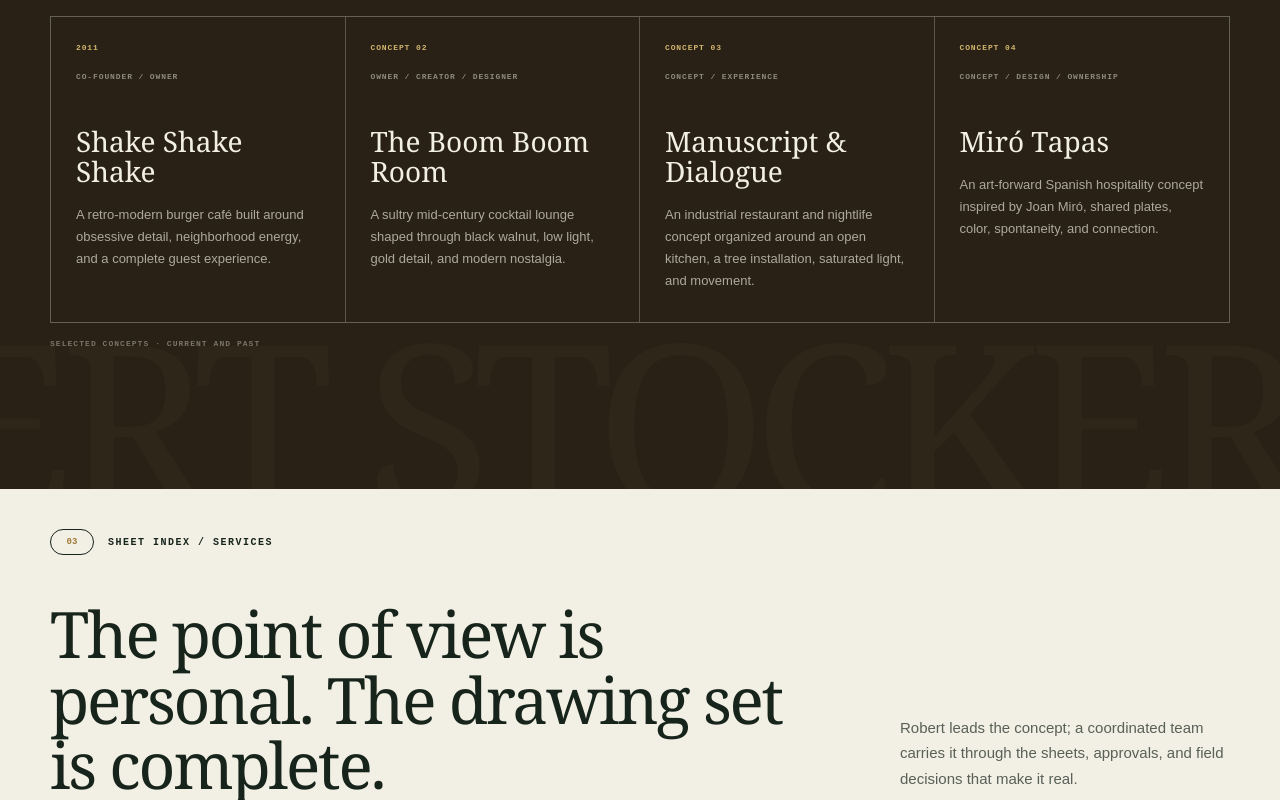
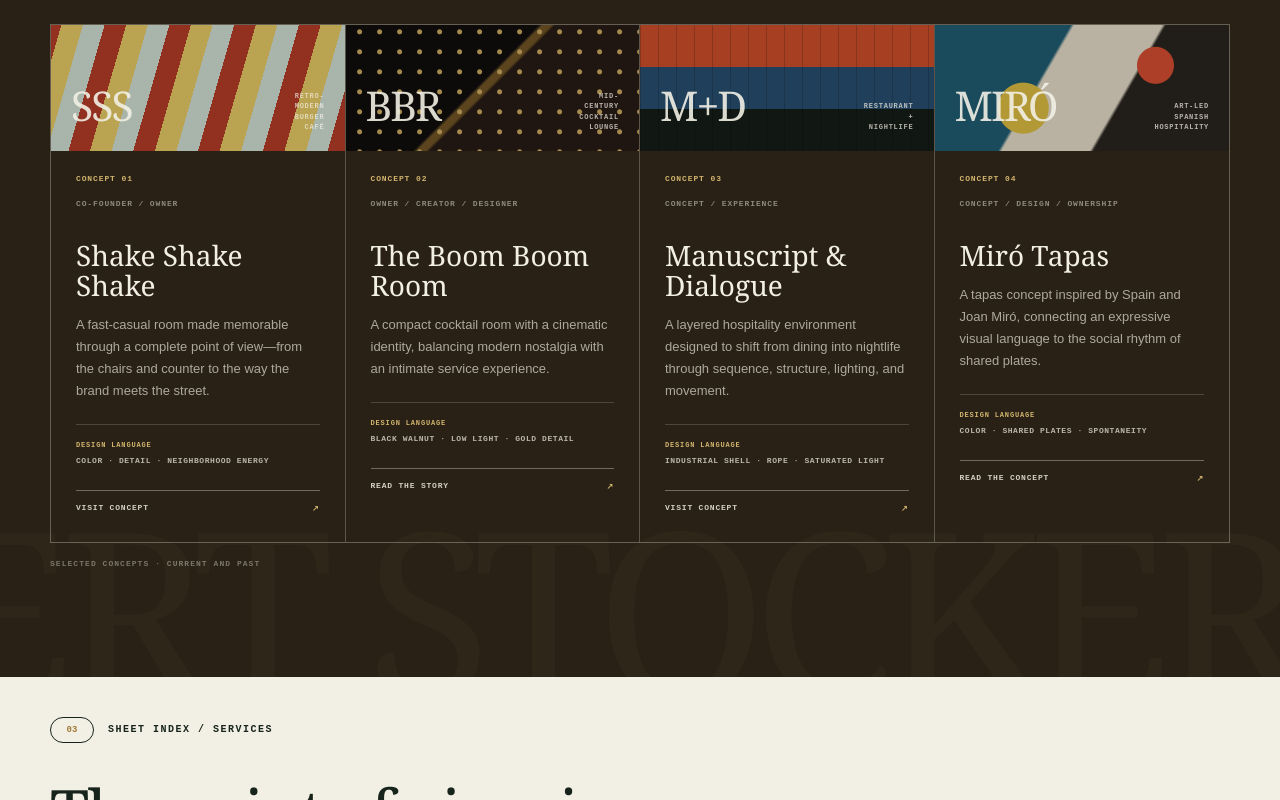
Before and after one commit to bardyaxy/house-and-line, a Next.js app: page / in a window 1280 px wide. Shown: the part 2560-3360 px from the top of the page. Built offline with nearby package versions, Linux system fonts and the light colour scheme.

Commit message:
Strengthen founder portfolio and inquiry flow

```diff
--- a/app/globals.css
+++ b/app/globals.css
@@ -86,18 +86,18 @@
 @media (prefers-reduced-motion: reduce) { html { scroll-behavior: auto; } * { transition: none !important; } }
 
 /* Shared section system */
-.section { padding-block: clamp(92px, 11vw, 150px); }
-.section-kicker { display: grid; grid-template-columns: 44px auto; align-items: center; gap: 14px; margin-bottom: 46px; }
+.section { padding-block: clamp(76px, 8.5vw, 116px); }
+.section-kicker { display: grid; grid-template-columns: 44px auto; align-items: center; gap: 14px; margin-bottom: 36px; }
 .section-kicker span { width: 44px; height: 26px; display: grid; place-items: center; border: 1px solid var(--ink); border-radius: 999px; color: var(--brass); font: 700 9px var(--mono); }
 .section-kicker p { margin: 0; font: 700 10px var(--mono); letter-spacing: .15em; text-transform: uppercase; }
 .section-kicker.light span { border-color: rgba(242,239,228,.45); color: #d1b46e; }
 .section-kicker.light p { color: rgba(242,239,228,.78); }
 h2 { margin: 0; font: 400 clamp(39px, 5vw, 64px)/1.02 var(--serif); letter-spacing: -.035em; }
 h2 em { color: var(--forest); font-weight: 400; }
-.section-heading { display: grid; grid-template-columns: 1.4fr .6fr; align-items: end; gap: 80px; margin-bottom: 62px; }
+.section-heading { display: grid; grid-template-columns: 1.4fr .6fr; align-items: end; gap: 80px; margin-bottom: 48px; }
 .section-heading h2 { max-width: 850px; }
 .section-heading > p { max-width: 40ch; margin: 0 0 6px; color: rgba(23,36,27,.7); font-size: 15px; line-height: 1.7; }
-.section-heading.compact { grid-template-columns: 1fr; margin-bottom: 70px; }
+.section-heading.compact { grid-template-columns: 1fr; margin-bottom: 52px; }
 .body-copy { color: rgba(23,36,27,.68); font-size: 15px; line-height: 1.75; }
 
 /* Mobile navigation */
@@ -130,19 +130,40 @@
 .founder-grid h2 { max-width: 770px; }
 .founder-grid h2 em { color: #d1b46e; }
 .founder-bio { padding-top: 20px; border-top: 1px solid rgba(242,239,228,.32); }
+.founder-profile { display: grid; grid-template-columns: 72px 1fr; align-items: center; gap: 18px; margin-bottom: 30px; }
+.founder-profile > span { width: 72px; height: 72px; display: grid; place-items: center; border: 1px solid #d1b46e; color: #d1b46e; font: 400 28px var(--serif); }
+.founder-profile p { margin: 0; }
+.founder-profile b, .founder-profile small { display: block; }
+.founder-profile b { margin-bottom: 7px; font: 400 21px var(--serif); }
+.founder-profile small { color: rgba(242,239,228,.5); font: 700 8px var(--mono); letter-spacing: .12em; text-transform: uppercase; }
 .founder-lede { margin: 0 0 22px; font: 400 25px/1.4 var(--serif); }
 .founder-bio > p:not(.founder-lede) { margin: 0; color: rgba(242,239,228,.7); font-size: 15px; line-height: 1.75; }
 .founder-principle { margin-top: 37px; padding-top: 18px; border-top: 1px solid rgba(242,239,228,.24); }
 .founder-principle span { display: block; margin-bottom: 12px; color: #d1b46e; font: 700 8px var(--mono); letter-spacing: .15em; text-transform: uppercase; }
 .founder-principle b { display: block; max-width: 28ch; font: 400 21px/1.4 var(--serif); }
-.concept-ledger { display: grid; grid-template-columns: repeat(4, 1fr); margin-top: 82px; border: 1px solid rgba(242,239,228,.3); }
-.concept-ledger article { min-height: 300px; padding: 25px 25px 30px; border-right: 1px solid rgba(242,239,228,.25); }
+.concept-ledger { display: grid; grid-template-columns: repeat(4, 1fr); margin-top: 62px; border: 1px solid rgba(242,239,228,.3); }
+.concept-ledger article { min-height: 500px; padding: 0 25px 28px; border-right: 1px solid rgba(242,239,228,.25); }
 .concept-ledger article:last-child { border-right: 0; }
-.concept-ledger article > div { display: grid; gap: 10px; min-height: 48px; }
+.concept-visual { position: relative; display: flex; min-height: 126px; margin: 0 -25px 22px; padding: 18px 20px; overflow: hidden; align-items: flex-end; justify-content: space-between; background: #17120c; }
+.concept-visual::before { content: ""; position: absolute; inset: 0; opacity: .75; }
+.concept-visual b, .concept-visual i { position: relative; z-index: 1; }
+.concept-visual b { color: rgba(242,239,228,.9); font: 400 41px var(--serif); letter-spacing: -.05em; }
+.concept-visual i { max-width: 13ch; color: rgba(242,239,228,.72); font: 700 7px/1.5 var(--mono); font-style: normal; letter-spacing: .11em; text-align: right; text-transform: uppercase; }
+.concept-shake .concept-visual::before { background: repeating-linear-gradient(90deg, #bc3b27 0 18px, #f0d368 18px 36px, #d9ebe0 36px 54px); transform: skewX(-16deg) scale(1.2); }
+.concept-boom .concept-visual::before { background: radial-gradient(circle at 68% 34%, #d4b264 0 2px, transparent 3px), linear-gradient(135deg, #090909 0 46%, #735625 47% 49%, #241813 50% 100%); background-size: 20px 20px, auto; }
+.concept-manuscript .concept-visual::before { background: linear-gradient(90deg, rgba(0,0,0,.18) 1px, transparent 1px), linear-gradient(#d74e2a 0 33%, #224f76 33% 67%, #101914 67%); background-size: 18px 100%, 100% 100%; }
+.concept-miro .concept-visual::before { background: radial-gradient(circle at 75% 32%, #df4e32 0 18px, transparent 19px), radial-gradient(circle at 30% 66%, #e8c643 0 25px, transparent 26px), linear-gradient(120deg, #1b5e78 0 37%, #efe8d4 38% 62%, #25211e 63%); }
+.concept-meta { display: grid; gap: 7px; min-height: 43px; }
 .concept-ledger span, .concept-ledger small { color: rgba(242,239,228,.5); font: 700 8px/1.4 var(--mono); letter-spacing: .11em; text-transform: uppercase; }
 .concept-ledger span { color: #d1b46e; }
-.concept-ledger h3 { margin: 36px 0 18px; font: 400 28px/1.08 var(--serif); }
+.concept-ledger h3 { margin: 24px 0 14px; font: 400 28px/1.08 var(--serif); }
 .concept-ledger p { margin: 0; color: rgba(242,239,228,.66); font-size: 13px; line-height: 1.7; }
+.concept-ledger dl { margin: 22px 0 0; padding-top: 16px; border-top: 1px solid rgba(242,239,228,.18); }
+.concept-ledger dl div { display: grid; gap: 6px; }
+.concept-ledger dt { color: #d1b46e; font: 700 7px var(--mono); letter-spacing: .12em; text-transform: uppercase; }
+.concept-ledger dd { margin: 0; color: rgba(242,239,228,.72); font: 700 8px/1.55 var(--mono); letter-spacing: .07em; text-transform: uppercase; }
+.concept-ledger a { display: flex; justify-content: space-between; margin-top: 22px; padding-top: 12px; border-top: 1px solid rgba(242,239,228,.35); color: rgba(242,239,228,.85); font: 700 8px var(--mono); letter-spacing: .1em; text-decoration: none; text-transform: uppercase; }
+.concept-ledger a:hover { color: #d1b46e; }
 .concept-note { margin: 16px 0 0; color: rgba(242,239,228,.4); font: 700 8px var(--mono); letter-spacing: .13em; text-transform: uppercase; }
 
 /* Services */
@@ -159,7 +180,7 @@
 .engagement { position: relative; overflow: hidden; background: var(--forest); color: var(--paper); }
 .engagement::before { content: ""; position: absolute; inset: 0; opacity: .14; background-image: linear-gradient(rgba(242,239,228,.15) 1px, transparent 1px), linear-gradient(90deg, rgba(242,239,228,.15) 1px, transparent 1px); background-size: 52px 52px; }
 .engagement .shell { position: relative; }
-.engagement-head { display: grid; grid-template-columns: 1.2fr .65fr; gap: 90px; align-items: end; margin-bottom: 62px; }
+.engagement-head { display: grid; grid-template-columns: 1.2fr .65fr; gap: 90px; align-items: end; margin-bottom: 48px; }
 .engagement-head h2 { max-width: 800px; }
 .engagement-head h2 em { color: #d1b46e; }
 .engagement-head > p { margin: 0 0 4px; color: rgba(242,239,228,.7); font-size: 15px; line-height: 1.75; }
@@ -177,7 +198,7 @@
 /* Process */
 .process-section { overflow: hidden; }
 .phase-line { display: grid; grid-template-columns: repeat(5, 1fr); }
-.phase-line article { position: relative; min-height: 260px; padding: 0 25px 20px 0; }
+.phase-line article { position: relative; min-height: 220px; padding: 0 25px 16px 0; }
 .phase-line article::before { content: ""; position: absolute; top: 41px; left: 0; right: 0; border-top: 1px solid var(--line); }
 .phase-line article:last-child::before { right: 50%; }
 .phase-line article > span { display: block; margin-bottom: 30px; color: var(--brass); font: 700 10px var(--mono); letter-spacing: .12em; }
@@ -186,7 +207,7 @@
 .phase-line p { max-width: 25ch; margin: 0; color: rgba(23,36,27,.65); font-size: 13px; line-height: 1.65; }
 
 /* Built work */
-.work-section { position: relative; overflow: hidden; padding-top: 110px; background: #101914; color: var(--paper); }
+.work-section { position: relative; overflow: hidden; padding-top: 88px; background: #101914; color: var(--paper); }
 .work-section::before { content: ""; position: absolute; inset: 0; opacity: .13; background-image: linear-gradient(rgba(242,239,228,.16) 1px, transparent 1px), linear-gradient(90deg, rgba(242,239,228,.16) 1px, transparent 1px); background-size: 52px 52px; pointer-events: none; }
 .work-section .shell { position: relative; }
 .work-head { display: grid; grid-template-columns: 1.2fr .62fr; align-items: end; gap: clamp(45px, 9vw, 125px); margin-bottom: 55px; }
@@ -210,7 +231,7 @@
 .project-facts span { min-height: 76px; padding: 15px 18px; border-right: 1px solid rgba(242,239,228,.24); color: rgba(242,239,228,.88); font: 700 10px/1.5 var(--mono); letter-spacing: .07em; text-transform: uppercase; }
 .project-facts span:last-child { border-right: 0; }
 .project-facts small { display: block; margin-bottom: 7px; color: #d1b46e; font-size: 8px; letter-spacing: .14em; }
-.project-gallery { display: grid; grid-template-columns: repeat(12, 1fr); grid-auto-rows: 72px; grid-auto-flow: dense; gap: 18px; margin-top: 18px; }
+.project-gallery { display: grid; grid-template-columns: repeat(12, 1fr); grid-auto-rows: 66px; grid-auto-flow: dense; gap: 18px; margin-top: 18px; }
 .project-tile > span { position: absolute; z-index: 2; right: 0; bottom: 0; left: 0; display: flex; justify-content: space-between; align-items: end; gap: 18px; padding: 18px 20px; }
 .project-tile b { font-size: clamp(20px, 2vw, 29px); }
 .project-tile small { max-width: 50%; text-align: right; }
@@ -279,6 +300,8 @@
 .check-grid label span { margin: 0; color: rgba(242,239,228,.84); font-size: 9px; }
 .button-paper { width: 100%; border-color: var(--paper); background: var(--paper); color: var(--forest); }
 .button-paper:hover { background: #d1b46e; border-color: #d1b46e; color: var(--forest); }
+.email-draft { display: flex; justify-content: space-between; margin-top: 12px; padding: 15px 17px; border: 1px solid #d1b46e; color: #e6c878; font: 700 9px var(--mono); letter-spacing: .1em; text-decoration: none; text-transform: uppercase; }
+.email-draft:hover { background: #d1b46e; color: var(--forest); }
 .form-note { margin: 15px 0 0; color: rgba(242,239,228,.42); font: 700 8px/1.65 var(--mono); letter-spacing: .08em; text-transform: uppercase; }
 
 /* Footer */
--- a/app/page.tsx
+++ b/app/page.tsx
@@ -21,10 +21,54 @@
 ];
 
 const selectedConcepts = [
-  ['2011', 'Shake Shake Shake', 'Co-founder / Owner', 'A retro-modern burger café built around obsessive detail, neighborhood energy, and a complete guest experience.'],
-  ['Concept 02', 'The Boom Boom Room', 'Owner / Creator / Designer', 'A sultry mid-century cocktail lounge shaped through black walnut, low light, gold detail, and modern nostalgia.'],
-  ['Concept 03', 'Manuscript & Dialogue', 'Concept / Experience', 'An industrial restaurant and nightlife concept organized around an open kitchen, a tree installation, saturated light, and movement.'],
-  ['Concept 04', 'Miró Tapas', 'Concept / Design / Ownership', 'An art-forward Spanish hospitality concept inspired by Joan Miró, shared plates, color, spontaneity, and connection.'],
+  {
+    number: 'Concept 01',
+    name: 'Shake Shake Shake',
+    initials: 'SSS',
+    role: 'Co-founder / Owner',
+    format: 'Retro-modern burger café',
+    signature: 'Color · detail · neighborhood energy',
+    copy: 'A fast-casual room made memorable through a complete point of view—from the chairs and counter to the way the brand meets the street.',
+    href: 'https://shakeshakeshake.me/',
+    linkLabel: 'Visit concept',
+    visual: 'shake',
+  },
+  {
+    number: 'Concept 02',
+    name: 'The Boom Boom Room',
+    initials: 'BBR',
+    role: 'Owner / Creator / Designer',
+    format: 'Mid-century cocktail lounge',
+    signature: 'Black walnut · low light · gold detail',
+    copy: 'A compact cocktail room with a cinematic identity, balancing modern nostalgia with an intimate service experience.',
+    href: 'https://www.tacomasboomboomroom.com/story',
+    linkLabel: 'Read the story',
+    visual: 'boom',
+  },
+  {
+    number: 'Concept 03',
+    name: 'Manuscript & Dialogue',
+    initials: 'M+D',
+    role: 'Concept / Experience',
+    format: 'Restaurant + nightlife',
+    signature: 'Industrial shell · rope · saturated light',
+    copy: 'A layered hospitality environment designed to shift from dining into nightlife through sequence, structure, lighting, and movement.',
+    href: 'https://www.manuscripttacoma.com/',
+    linkLabel: 'Visit concept',
+    visual: 'manuscript',
+  },
+  {
+    number: 'Concept 04',
+    name: 'Miró Tapas',
+    initials: 'MIRÓ',
+    role: 'Concept / Design / Ownership',
+    format: 'Art-led Spanish hospitality',
+    signature: 'Color · shared plates · spontaneity',
+    copy: 'A tapas concept inspired by Spain and Joan Miró, connecting an expressive visual language to the social rhythm of shared plates.',
+    href: 'https://mirotapas.com/about',
+    linkLabel: 'Read the concept',
+    visual: 'miro',
+  },
 ];
 
 const faqs = [
@@ -157,9 +201,12 @@
   },
 ];
 
+const galleryImageIndexes = [1, 2, 3, 5, 7, 11, 12, 13];
+
 export default function Home() {
   const [menuOpen, setMenuOpen] = useState(false);
   const [copied, setCopied] = useState(false);
+  const [inquiryDraft, setInquiryDraft] = useState('');
   const [activeImage, setActiveImage] = useState<number | null>(null);
 
   useEffect(() => {
@@ -201,9 +248,15 @@
       `${form.get('notes') || ''}`,
     ].join('\n');
 
-    await navigator.clipboard.writeText(text);
-    setCopied(true);
-    window.setTimeout(() => setCopied(false), 3500);
+    const subject = `Project inquiry — ${form.get('name') || 'Hospitality concept'}`;
+    setInquiryDraft(`mailto:?subject=${encodeURIComponent(subject)}&body=${encodeURIComponent(text)}`);
+
+    try {
+      await navigator.clipboard.writeText(text);
+      setCopied(true);
+    } catch {
+      setCopied(false);
+    }
   }
 
   return (
@@ -287,17 +340,26 @@
               <h2 id="founder-title">A concept should feel unmistakable—and work when the <em>room fills.</em></h2>
             </div>
             <div className="founder-bio">
+              <div className="founder-profile" aria-label="Robert Stocker, founder, Tacoma Washington">
+                <span aria-hidden="true">RS</span>
+                <p><b>Robert Stocker</b><small>Founder · Tacoma, Washington</small></p>
+              </div>
               <p className="founder-lede">Robert Stocker creates hospitality from the owner&apos;s side of the table.</p>
               <p>His Tacoma portfolio moves confidently between formats: a retro burger café, a mid-century cocktail lounge, an industrial restaurant and nightclub, and an art-led tapas concept. Each has its own visual language; all are built around the way people gather, work, and return.</p>
               <div className="founder-principle"><span>Operating principle</span><b>Build a place your team loves. Guests will feel it.</b></div>
             </div>
           </div>
           <div className="concept-ledger" aria-label="Selected Robert Stocker hospitality concepts">
-            {selectedConcepts.map(([number, name, role, copy]) => (
-              <article key={name}>
-                <div><span>{number}</span><small>{role}</small></div>
-                <h3>{name}</h3>
-                <p>{copy}</p>
+            {selectedConcepts.map((concept) => (
+              <article className={`concept-card concept-${concept.visual}`} key={concept.name}>
+                <div className="concept-visual" aria-hidden="true"><b>{concept.initials}</b><i>{concept.format}</i></div>
+                <div className="concept-meta"><span>{concept.number}</span><small>{concept.role}</small></div>
+                <h3>{concept.name}</h3>
+                <p>{concept.copy}</p>
+                <dl>
+                  <div><dt>Design language</dt><dd>{concept.signature}</dd></div>
+                </dl>
+                <a href={concept.href} target="_blank" rel="noreferrer">{concept.linkLabel} <span aria-hidden="true">↗</span></a>
               </article>
             ))}
           </div>
@@ -388,12 +450,15 @@
           </div>
 
           <div className="project-gallery">
-            {projectImages.slice(1).map((image, index) => (
-              <button className={`project-tile ${image.className}`} type="button" key={image.src} onClick={() => setActiveImage(index + 1)} aria-label={`Open large view: ${image.label}`}>
+            {galleryImageIndexes.map((imageIndex) => {
+              const image = projectImages[imageIndex];
+              return (
+              <button className={`project-tile ${image.className}`} type="button" key={image.src} onClick={() => setActiveImage(imageIndex)} aria-label={`Open large view: ${image.label}`}>
                 <img src={image.src} alt={image.alt} loading="lazy" />
                 <span><b>{image.label}</b><small>{image.meta}</small></span>
               </button>
-            ))}
+              );
+            })}
           </div>
           <p className="caption light-caption">A completed space is the proof of the drawings, decisions, and coordination behind it. Select any image to view it larger.</p>
         </div>
@@ -448,8 +513,9 @@
               <div className="check-grid">{['Concept & style', 'Front of house', 'Kitchen design', 'Licensing & permits', 'Construction', 'Full turnkey'].map(item => <label key={item}><input type="checkbox" name="services" value={item} /><span>{item}</span></label>)}</div>
             </fieldset>
             <label><span>About the project</span><textarea required name="notes" rows={4} placeholder="Cuisine, location, timeline—whatever you have." /></label>
-            <button className="button button-paper" type="submit">{copied ? 'Brief copied — ready to share' : 'Prepare my project brief'} <span aria-hidden="true">↗</span></button>
-            <p className="form-note">This copies a formatted brief to your clipboard. No information is sent or stored; connect the studio inbox when contact details are finalized.</p>
+            <button className="button button-paper" type="submit">{copied ? 'Brief copied — choose email next' : 'Prepare my project brief'} <span aria-hidden="true">↗</span></button>
+            {inquiryDraft && <a className="email-draft" href={inquiryDraft}>Open email app with this brief <span aria-hidden="true">↗</span></a>}
+            <p className="form-note">This prepares an email and copies the brief. The recipient stays blank until Robert&apos;s studio inbox is confirmed; no information is sent or stored here.</p>
           </form>
         </div>
       </section>
@@ -457,7 +523,7 @@
       <footer className="site-footer">
         <div className="brand-signature">
           <a href="#top" aria-label="Hospitality Concepts and Design Services, back to top">
-            <img src="./brand-logo.png" alt="P.S. Hospitality Concepts &amp; Design Services — Inspired spaces, elevated experiences, lasting impressions" />
+            <img src="./brand-logo.jpg" alt="P.S. Hospitality Concepts &amp; Design Services — Inspired spaces, elevated experiences, lasting impressions" loading="lazy" />
           </a>
         </div>
         <div className="footer-title shell">
```
